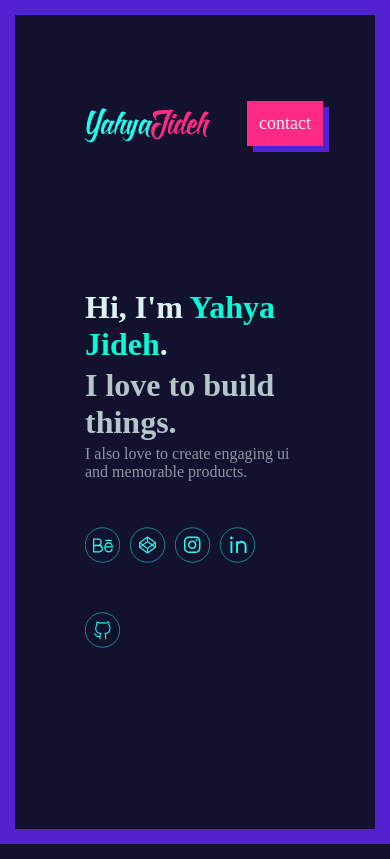
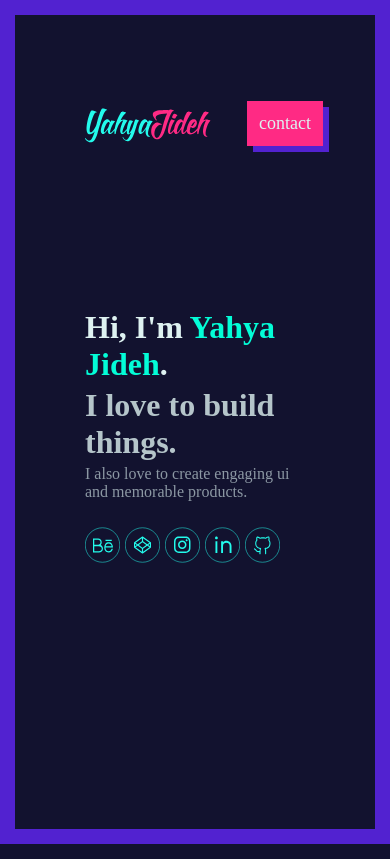
Before and after one commit to yahyajideh/portfolio, a Gatsby site: page / in a window 390 px wide. Built offline with nearby package versions, Linux system fonts and the light colour scheme; Gatsby itself is replaced by a stand-in of ours; what @fonts/Greycliff would draw is missing.

Commit message:
:heavy_plus_sign: Modified global styles media query.

```diff
--- a/src/styles/GlobalStyle.js
+++ b/src/styles/GlobalStyle.js
@@ -147,6 +147,12 @@ const GlobalStyle = () => (
         p {
           font-size: 1rem;
         }
+        .social-icons {
+          & svg {
+            margin-right: 5px;
+            width: 35px;
+          }
+        }
       }
 
       @media only screen and (max-width: 390px) {
@@ -160,7 +166,7 @@ const GlobalStyle = () => (
         }
         .social-icons {
           & svg {
-            margin-right: 10px;
+            margin-right: 5px;
             width: 35px;
           }
         }
```
